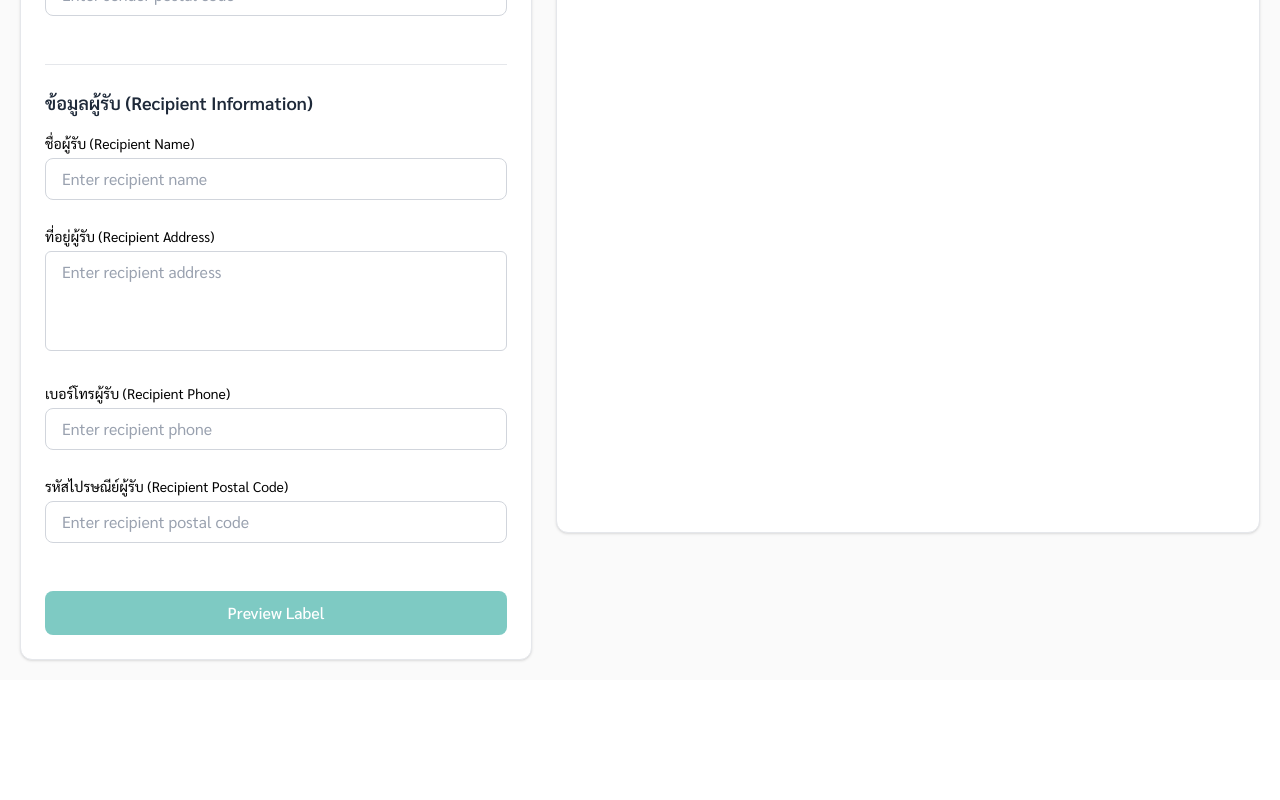
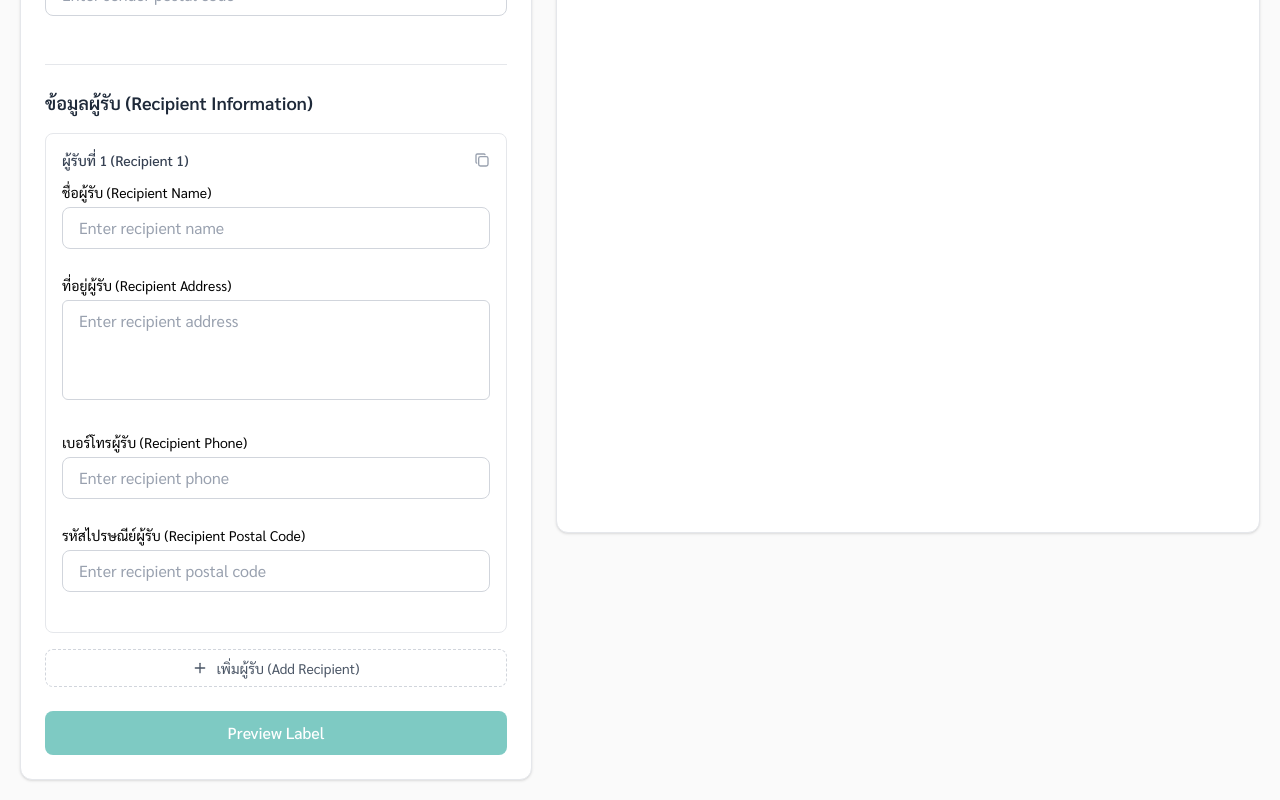
Before and after one commit to nrc2539/shipping-label-generator, a Next.js app: page / in a window 1280 px wide. Shown: the part 547-1347 px from the top of the page. Before the commit the page ends 1227 px from the top, so only its background shows below. Built offline with nearby package versions, Linux system fonts and the light colour scheme; what @react-pdf/renderer would draw is missing.

Commit message:
feat: support adding multiple recipient and duplicate info.

```diff
--- a/src/features/generator/ShippingLabelGeneratorPage/ShippingLabelGeneratorPage.tsx
+++ b/src/features/generator/ShippingLabelGeneratorPage/ShippingLabelGeneratorPage.tsx
@@ -1,24 +1,28 @@
 "use client";
 
 import { useState } from "react";
-import { Formik, Form } from "formik";
+import { Formik, Form, FieldArray } from "formik";
 import * as yup from "yup";
-import { IconBrandGithubFilled } from "@tabler/icons-react";
+import { IconBrandGithubFilled, IconCopy, IconPlus, IconTrash } from "@tabler/icons-react";
 
 import { InputField } from "@/components/form/InputField";
 import TextAreaField from "@/components/form/TextAreaField";
 import type { ShippingLabelGeneratorPageProps, ShippingLabelFormType } from './interface';
 import PreviewPanel from "./components/PreviewPanel";
 
+const recipientSchema = yup.object({
+  name: yup.string().trim().required("Recipient name is required"),
+  address: yup.string().trim().required("Recipient address is required"),
+  phone: yup.string().trim().required("Recipient phone is required"),
+  postalCode: yup.string().trim().required("Recipient postal code is required"),
+});
+
 const validationSchema = yup.object({
   senderName: yup.string().trim().required("Sender name is required"),
   senderAddress: yup.string().trim().required("Sender address is required"),
   senderPhone: yup.string().trim().required("Sender phone is required"),
   senderPostalCode: yup.string().trim().required("Sender postal code is required"),
-  recipientName: yup.string().trim().required("Recipient name is required"),
-  recipientAddress: yup.string().trim().required("Recipient address is required"),
-  recipientPhone: yup.string().trim().required("Recipient phone is required"),
-  recipientPostalCode: yup.string().trim().required("Recipient postal code is required"),
+  recipients: yup.array().of(recipientSchema).min(1, "At least one recipient is required").required(),
 });
 
 function ShippingLabelGeneratorPage({ initialValues }: ShippingLabelGeneratorPageProps) {
@@ -57,7 +61,7 @@ function ShippingLabelGeneratorPage({ initialValues }: ShippingLabelGeneratorPag
         validateOnBlur
         validateOnChange={false}
       >
-        {({ isValid, dirty }) => (
+        {({ values, isValid, dirty }) => (
           <div className="flex flex-col md:flex-row gap-6 items-start">
             <div className="bg-white dark:bg-zinc-900 rounded-xl shadow-sm border border-gray-200 dark:border-zinc-700 p-6 w-full md:max-w-lg">
               <Form className="space-y-6">
@@ -94,28 +98,76 @@ function ShippingLabelGeneratorPage({ initialValues }: ShippingLabelGeneratorPag
                   <h2 className="text-lg font-semibold text-gray-800 dark:text-white mb-4">
                     ข้อมูลผู้รับ (Recipient Information)
                   </h2>
+                  <FieldArray name="recipients">
+                    {({ push, remove }) => (
+                      <div className="space-y-4">
+                        {values.recipients.map((_, index) => (
+                          <div key={index}>
+                            <div
+                              className="border border-gray-200 dark:border-zinc-700 rounded-lg p-4 relative"
+                            >
+                            <div className="flex items-center justify-between mb-3">
+                              <h3 className="text-sm font-medium text-gray-700 dark:text-zinc-300">
+                                ผู้รับที่ {index + 1} (Recipient {index + 1})
+                              </h3>
+                              <div className="flex items-center gap-2">
+                                <button
+                                  type="button"
+                                  onClick={() => push({ ...values.recipients[index] })}
+                                  className="text-gray-400 hover:text-teal-600 transition cursor-pointer"
+                                >
+                                  <IconCopy className="size-4" />
+                                </button>
+                                {values.recipients.length > 1 && (
+                                  <button
+                                    type="button"
+                                    onClick={() => remove(index)}
+                                    className="text-red-500 hover:text-red-700 transition cursor-pointer"
+                                  >
+                                    <IconTrash className="size-4" />
+                                  </button>
+                                )}
+                              </div>
+                            </div>
                             <div className="space-y-0.5">
                               <InputField
-                      name="recipientName"
+                                name={`recipients[${index}].name`}
                                 label="ชื่อผู้รับ (Recipient Name)"
                                 placeholder="Enter recipient name"
                               />
                               <TextAreaField
-                      name="recipientAddress"
+                                name={`recipients[${index}].address`}
                                 label="ที่อยู่ผู้รับ (Recipient Address)"
                                 placeholder="Enter recipient address"
                               />
                               <InputField
-                      name="recipientPhone"
+                                name={`recipients[${index}].phone`}
                                 label="เบอร์โทรผู้รับ (Recipient Phone)"
                                 placeholder="Enter recipient phone"
                               />
                               <InputField
-                      name="recipientPostalCode"
+                                name={`recipients[${index}].postalCode`}
                                 label="รหัสไปรษณีย์ผู้รับ (Recipient Postal Code)"
                                 placeholder="Enter recipient postal code"
                               />
                             </div>
+                            </div>
+                            {index < values.recipients.length - 1 && (
+                              <div className="border-t border-dashed border-gray-300 dark:border-zinc-600 my-4" />
+                            )}
+                          </div>
+                        ))}
+                        <button
+                          type="button"
+                          onClick={() => push({ name: "", address: "", phone: "", postalCode: "" })}
+                          className="w-full py-2 px-4 border border-dashed border-gray-300 dark:border-zinc-600 rounded-lg text-sm text-gray-600 dark:text-zinc-400 hover:border-teal-500 hover:text-teal-600 transition flex items-center justify-center gap-2 cursor-pointer"
+                        >
+                          <IconPlus className="size-4" />
+                          เพิ่มผู้รับ (Add Recipient)
+                        </button>
+                      </div>
+                    )}
+                  </FieldArray>
                 </div>
 
                 <button
--- a/src/features/generator/ShippingLabelGeneratorPage/withShippingGeneratorPage.tsx
+++ b/src/features/generator/ShippingLabelGeneratorPage/withShippingGeneratorPage.tsx
@@ -1,4 +1,4 @@
-import { ShippingLabelFormType, ShippingLabelGeneratorPageProps } from "./interface";
+import { ShippingLabelGeneratorPageProps } from "./interface";
 
 export function withShippingGeneratorPage(Component: React.FC<ShippingLabelGeneratorPageProps>) {
     function WithShippingGeneratorPage() {
@@ -9,10 +9,9 @@ export function withShippingGeneratorPage(Component: React.FC<ShippingLabelGener
                 senderAddress: "",
                 senderPhone: "",
                 senderPostalCode: "",
-                recipientName: "",
-                recipientAddress: "",
-                recipientPhone: "",
-                recipientPostalCode: "",
+                recipients: [
+                    { name: "", address: "", phone: "", postalCode: "" },
+                ],
             },
         }
         return <Component {...componentProps} />;
```
Also changed, not shown: src/features/generator/ShippingLabelGeneratorPage/components/ShippingLabelDocument/index.tsx (+27 -14 lines), src/features/generator/ShippingLabelGeneratorPage/interface.ts (+8 -4 lines). Lines whose indentation alone changed are shown as unchanged.
